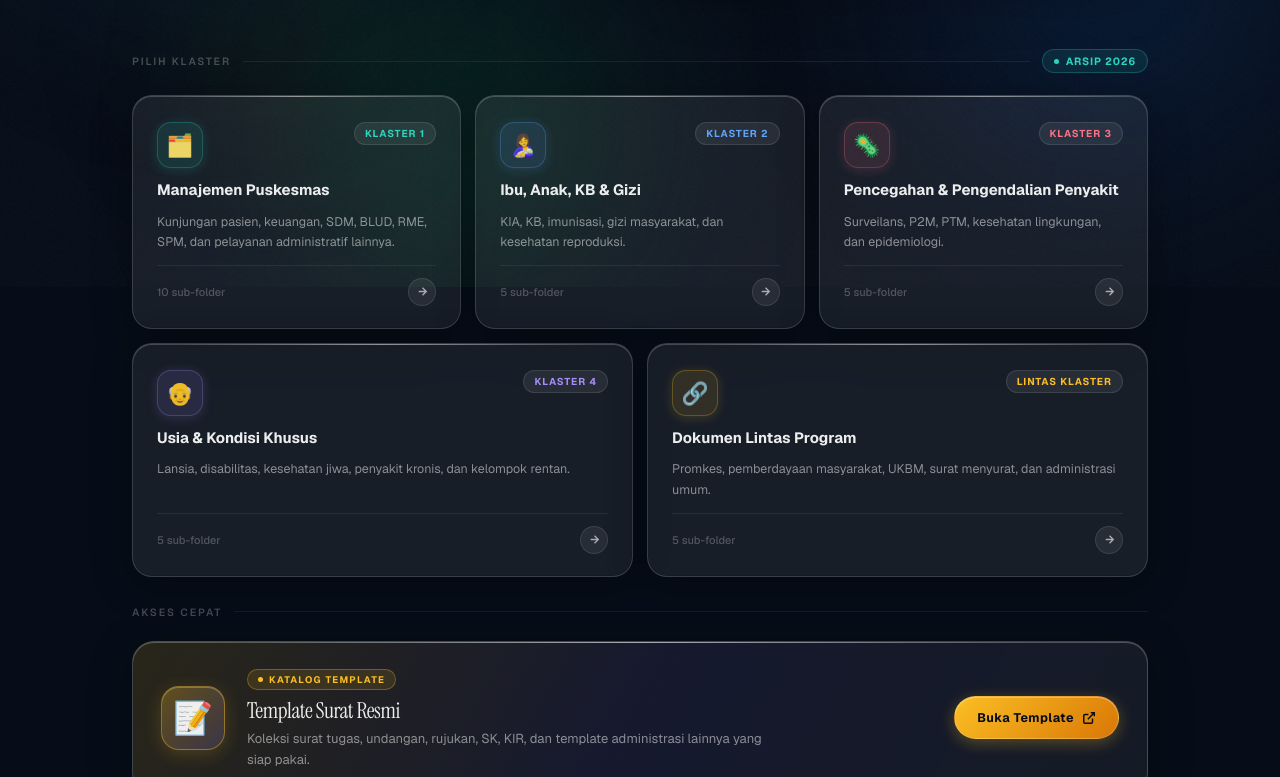
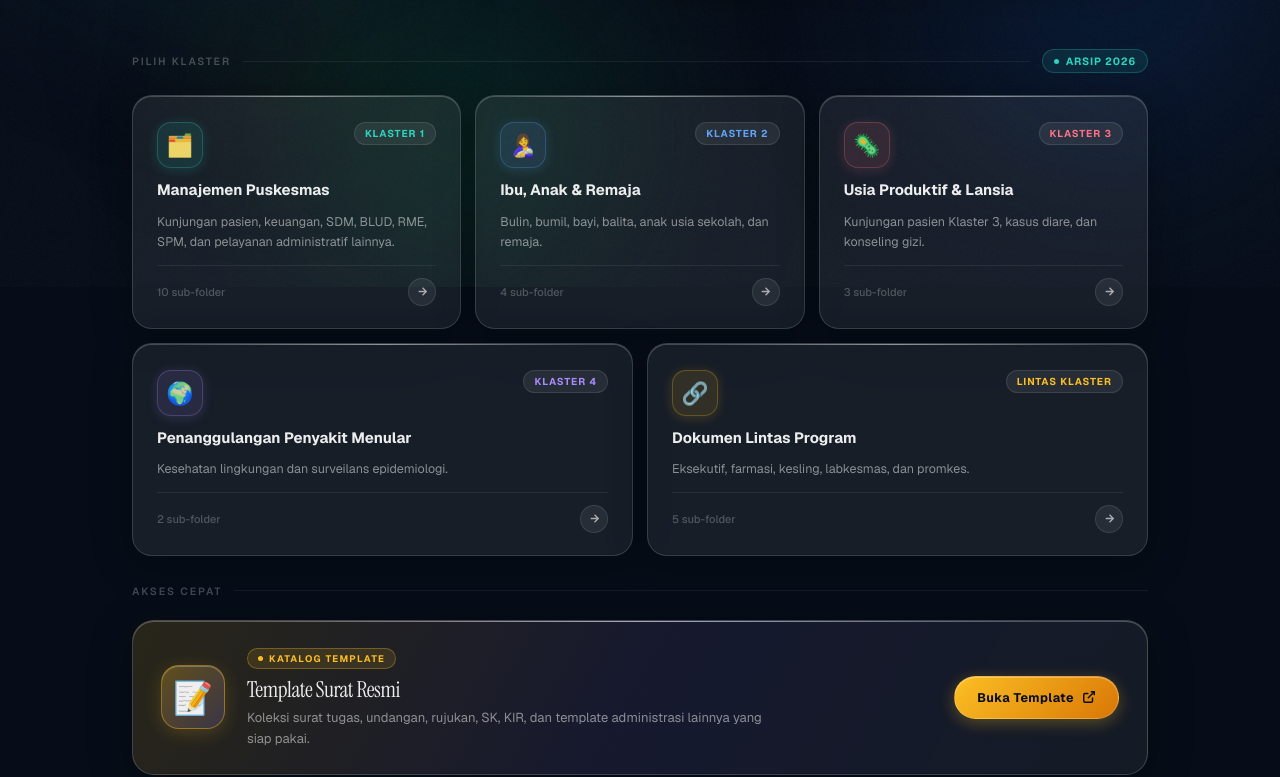
Before and after one commit to rydfdli/sipadu, a plain HTML site: page index.html in a window 1280 px wide. Shown: the part 513-1290 px from the top of the page. Drawn offline with nearby package versions, Linux system fonts and the light colour scheme.

Commit message:
Update cluster titles and descriptions for improved clarity; modify template URL and alert message for unavailable folders

```diff
--- a/index.html
+++ b/index.html
@@ -650,27 +650,27 @@ footer {
       </div>
       <div class="gcard" style="--c:var(--blue);--glow:radial-gradient(circle at 50% 0%,rgba(96,165,250,0.13),transparent 65%);--ic-bg:rgba(96,165,250,0.12);--ic-border:rgba(96,165,250,0.25);--ic-shadow:rgba(96,165,250,0.18);" onclick="goKlaster('k2')">
         <div class="gc-top"><div class="gc-icon">🤱</div><span class="gc-badge" style="--c:var(--blue)">Klaster 2</span></div>
-        <div class="gc-title">Ibu, Anak, KB &amp; Gizi</div>
-        <div class="gc-desc">KIA, KB, imunisasi, gizi masyarakat, dan kesehatan reproduksi.</div>
-        <div class="gc-footer"><span class="gc-sub">5 sub-folder</span><div class="gc-arrow" style="--c:var(--blue);--c-glow:rgba(96,165,250,0.4)"><svg width="13" height="13" viewBox="0 0 24 24" fill="none" stroke="rgba(255,255,255,0.6)" stroke-width="2.5"><path d="M5 12h14M12 5l7 7-7 7"/></svg></div></div>
+        <div class="gc-title">Ibu, Anak &amp; Remaja</div>
+        <div class="gc-desc">Bulin, bumil, bayi, balita, anak usia sekolah, dan remaja.</div>
+        <div class="gc-footer"><span class="gc-sub">4 sub-folder</span><div class="gc-arrow" style="--c:var(--blue);--c-glow:rgba(96,165,250,0.4)"><svg width="13" height="13" viewBox="0 0 24 24" fill="none" stroke="rgba(255,255,255,0.6)" stroke-width="2.5"><path d="M5 12h14M12 5l7 7-7 7"/></svg></div></div>
       </div>
       <div class="gcard" style="--c:var(--coral);--glow:radial-gradient(circle at 50% 0%,rgba(251,113,133,0.13),transparent 65%);--ic-bg:rgba(251,113,133,0.12);--ic-border:rgba(251,113,133,0.25);--ic-shadow:rgba(251,113,133,0.18);" onclick="goKlaster('k3')">
         <div class="gc-top"><div class="gc-icon">🦠</div><span class="gc-badge" style="--c:var(--coral)">Klaster 3</span></div>
-        <div class="gc-title">Pencegahan &amp; Pengendalian Penyakit</div>
-        <div class="gc-desc">Surveilans, P2M, PTM, kesehatan lingkungan, dan epidemiologi.</div>
-        <div class="gc-footer"><span class="gc-sub">5 sub-folder</span><div class="gc-arrow" style="--c:var(--coral);--c-glow:rgba(251,113,133,0.4)"><svg width="13" height="13" viewBox="0 0 24 24" fill="none" stroke="rgba(255,255,255,0.6)" stroke-width="2.5"><path d="M5 12h14M12 5l7 7-7 7"/></svg></div></div>
+        <div class="gc-title">Usia Produktif &amp; Lansia</div>
+        <div class="gc-desc">Kunjungan pasien Klaster 3, kasus diare, dan konseling gizi.</div>
+        <div class="gc-footer"><span class="gc-sub">3 sub-folder</span><div class="gc-arrow" style="--c:var(--coral);--c-glow:rgba(251,113,133,0.4)"><svg width="13" height="13" viewBox="0 0 24 24" fill="none" stroke="rgba(255,255,255,0.6)" stroke-width="2.5"><path d="M5 12h14M12 5l7 7-7 7"/></svg></div></div>
       </div>
       <div class="last-row">
         <div class="gcard" style="--c:var(--purple);--glow:radial-gradient(circle at 50% 0%,rgba(167,139,250,0.13),transparent 65%);--ic-bg:rgba(167,139,250,0.12);--ic-border:rgba(167,139,250,0.25);--ic-shadow:rgba(167,139,250,0.18);" onclick="goKlaster('k4')">
-          <div class="gc-top"><div class="gc-icon">👴</div><span class="gc-badge" style="--c:var(--purple)">Klaster 4</span></div>
-          <div class="gc-title">Usia &amp; Kondisi Khusus</div>
-          <div class="gc-desc">Lansia, disabilitas, kesehatan jiwa, penyakit kronis, dan kelompok rentan.</div>
-          <div class="gc-footer"><span class="gc-sub">5 sub-folder</span><div class="gc-arrow" style="--c:var(--purple);--c-glow:rgba(167,139,250,0.4)"><svg width="13" height="13" viewBox="0 0 24 24" fill="none" stroke="rgba(255,255,255,0.6)" stroke-width="2.5"><path d="M5 12h14M12 5l7 7-7 7"/></svg></div></div>
+          <div class="gc-top"><div class="gc-icon">🌍</div><span class="gc-badge" style="--c:var(--purple)">Klaster 4</span></div>
+          <div class="gc-title">Penanggulangan Penyakit Menular</div>
+          <div class="gc-desc">Kesehatan lingkungan dan surveilans epidemiologi.</div>
+          <div class="gc-footer"><span class="gc-sub">2 sub-folder</span><div class="gc-arrow" style="--c:var(--purple);--c-glow:rgba(167,139,250,0.4)"><svg width="13" height="13" viewBox="0 0 24 24" fill="none" stroke="rgba(255,255,255,0.6)" stroke-width="2.5"><path d="M5 12h14M12 5l7 7-7 7"/></svg></div></div>
         </div>
         <div class="gcard" style="--c:var(--gold);--glow:radial-gradient(circle at 50% 0%,rgba(251,191,36,0.13),transparent 65%);--ic-bg:rgba(251,191,36,0.12);--ic-border:rgba(251,191,36,0.25);--ic-shadow:rgba(251,191,36,0.18);" onclick="goKlaster('lk')">
           <div class="gc-top"><div class="gc-icon">🔗</div><span class="gc-badge" style="--c:var(--gold)">Lintas Klaster</span></div>
           <div class="gc-title">Dokumen Lintas Program</div>
-          <div class="gc-desc">Promkes, pemberdayaan masyarakat, UKBM, surat menyurat, dan administrasi umum.</div>
+          <div class="gc-desc">Eksekutif, farmasi, kesling, labkesmas, dan promkes.</div>
           <div class="gc-footer"><span class="gc-sub">5 sub-folder</span><div class="gc-arrow" style="--c:var(--gold);--c-glow:rgba(251,191,36,0.4)"><svg width="13" height="13" viewBox="0 0 24 24" fill="none" stroke="rgba(255,255,255,0.6)" stroke-width="2.5"><path d="M5 12h14M12 5l7 7-7 7"/></svg></div></div>
         </div>
       </div>
@@ -716,7 +716,7 @@ const NAMA_BULAN = ['Januari','Februari','Maret','April','Mei','Juni','Juli','Ag
 const SLUG_BULAN = ['JAN','FEB','MAR','APR','MEI','JUN','JUL','AGU','SEP','OKT','NOV','DES'];
 
 /* URL Katalog Template Surat */
-const URL_TEMPLATE = 'https://srv1598234.hstgr.cloud/s/ID_TEMPLATE_SURAT';
+const URL_TEMPLATE = 'https://srv1598234.hstgr.cloud/s/FirQr4J4bG5D7Hx';
 
 function openTemplate(e) {
   e.preventDefault();
@@ -753,53 +753,47 @@ const KLASTER_DATA = {
   k2: {
     id:'k2', emoji:'🤱', label:'Klaster 2', color:'var(--blue)',
     icBg:'rgba(96,165,250,0.12)', icBorder:'rgba(96,165,250,0.25)', icShadow:'rgba(96,165,250,0.18)',
-    title:'Ibu, Anak, KB & Gizi',
-    desc:'Dokumen pelayanan kesehatan ibu, bayi, balita, keluarga berencana, dan gizi masyarakat.',
+    title:'Ibu, Anak & Remaja',
+    desc:'Pelayanan kesehatan menurut siklus hidup — dari kehamilan, bayi, balita, usia sekolah, hingga remaja.',
     folders: [
-      { slug:'IBU',        emoji:'🤰', title:'Kesehatan Ibu',         desc:'ANC, persalinan, nifas, dan laporan KIA bulanan.',    tag:'ANC · KIA · Nifas' },
-      { slug:'ANAK',       emoji:'👶', title:'Kesehatan Anak',         desc:'MTBS, tumbuh kembang, DDTK bayi dan balita.',         tag:'MTBS · DDTK' },
-      { slug:'KB',         emoji:'💊', title:'Keluarga Berencana',     desc:'Laporan KB, akseptor, dan pencapaian program.',       tag:'Akseptor · KB' },
-      { slug:'IMUNISASI',  emoji:'💉', title:'Imunisasi',              desc:'Laporan imunisasi rutin, BIAS, dan cakupan UCI.',     tag:'UCI · BIAS' },
-      { slug:'GIZI',       emoji:'🥗', title:'Gizi Masyarakat',        desc:'Laporan gizi balita, bumil KEK, stunting, dan PMT.',  tag:'Stunting · PMT' },
+      { slug:'BULIN_BUMIL', emoji:'🤰', title:'Bulin & Bumil',           desc:'Pelayanan ibu hamil (ANC), ibu bersalin, dan nifas.',          tag:'ANC · Persalinan · Nifas' },
+      { slug:'BALITA_BAYI', emoji:'👶', title:'Balita & Bayi',           desc:'Pelayanan dan pemantauan kesehatan bayi dan balita.',           tag:'Bayi · Balita · DDTK' },
+      { slug:'USIA_6_9',    emoji:'🧒', title:'Usia 6 s/d 9 Tahun',       desc:'Pelayanan kesehatan anak usia sekolah dasar.',                  tag:'Anak Sekolah · UKS' },
+      { slug:'REMAJA',      emoji:'🧑', title:'Usia Remaja',              desc:'Pelayanan kesehatan remaja dan PKPR.',                          tag:'PKPR · Remaja' },
     ]
   },
   k3: {
     id:'k3', emoji:'🦠', label:'Klaster 3', color:'var(--coral)',
     icBg:'rgba(251,113,133,0.12)', icBorder:'rgba(251,113,133,0.25)', icShadow:'rgba(251,113,133,0.18)',
-    title:'Pencegahan & Pengendalian Penyakit',
-    desc:'Surveilans epidemiologi, pengendalian penyakit menular dan tidak menular, serta kesehatan lingkungan.',
+    title:'Usia Produktif & Lansia',
+    desc:'Pelayanan kasus diare, konseling gizi, dan dokumentasi kunjungan pasien Klaster 3.',
     folders: [
-      { slug:'SURVEILANS', emoji:'🔬', title:'Surveilans & Epidemiologi',    desc:'Laporan W2, KLB, dan data epidemiologi mingguan.',  tag:'W2 · KLB · Epid' },
-      { slug:'P2M',        emoji:'🫁', title:'P2M — Penyakit Menular',        desc:'TB, HIV, DBD, malaria, pneumonia, dan diare.',     tag:'TB · HIV · DBD' },
-      { slug:'PTM',        emoji:'🫀', title:'PTM — Tidak Menular',           desc:'Hipertensi, DM, kanker, dan posbindu.',            tag:'HTN · DM · PTM' },
-      { slug:'KESLING',    emoji:'🌿', title:'Kesehatan Lingkungan',          desc:'Sanitasi, air bersih, TTU, TPM, dan STBM.',        tag:'Sanitasi · STBM' },
-      { slug:'KESOR',      emoji:'🧴', title:'Kesehatan Kerja & Olahraga',    desc:'Dokumen kesehatan kerja, K3, dan kebugaran.',      tag:'K3 · Kebugaran' },
+      { slug:'KUNJUNGAN',      emoji:'🚪', title:'Kunjungan Pasien',     desc:'Data kunjungan pasien khusus untuk pelayanan Klaster 3.',     tag:'Harian · Bulanan' },
+      { slug:'DIARE',          emoji:'💧', title:'Diare',                 desc:'Laporan kasus, pelayanan, dan pencegahan diare.',             tag:'Kasus · Pelayanan' },
+      { slug:'KONSELING_GIZI', emoji:'🥗', title:'Konseling Gizi',        desc:'Dokumentasi konseling gizi pasien dan keluarga.',             tag:'Konseling · Gizi' },
     ]
   },
   k4: {
-    id:'k4', emoji:'👴', label:'Klaster 4', color:'var(--purple)',
+    id:'k4', emoji:'🌍', label:'Klaster 4', color:'var(--purple)',
     icBg:'rgba(167,139,250,0.12)', icBorder:'rgba(167,139,250,0.25)', icShadow:'rgba(167,139,250,0.18)',
-    title:'Usia & Kondisi Khusus',
-    desc:'Dokumen pelayanan kelompok rentan — lansia, penyandang disabilitas, kesehatan jiwa, dan kondisi kronis.',
+    title:'Penanggulangan Penyakit Menular',
+    desc:'Pengelolaan kesehatan lingkungan dan surveilans epidemiologi untuk pencegahan penyakit menular.',
     folders: [
-      { slug:'LANSIA',     emoji:'👵', title:'Kesehatan Lansia',         desc:'Posyandu lansia, skrining, dan laporan pelayanan.',  tag:'Posyandu Lansia' },
-      { slug:'JIWA',       emoji:'🧠', title:'Kesehatan Jiwa',           desc:'ODGJ, napza, dan laporan kesehatan jiwa masyarakat.',tag:'ODGJ · Napza' },
-      { slug:'DISABILITAS',emoji:'♿', title:'Disabilitas',              desc:'Pendataan, pelayanan, dan dokumen disabilitas.',      tag:'Inklusi · Difabel' },
-      { slug:'UKS',        emoji:'🏫', title:'Kesehatan Sekolah (UKS)',  desc:'UKS, PKPR, dan kesehatan remaja.',                    tag:'UKS · PKPR' },
-      { slug:'GIGI',       emoji:'🦷', title:'Kesehatan Gigi & Mulut',   desc:'UKGM, UKGS, dan laporan pelayanan gigi.',             tag:'UKGM · UKGS' },
+      { slug:'KESLING',    emoji:'🌿', title:'Kesehatan Lingkungan',      desc:'Sanitasi, air bersih, TTU, TPM, dan STBM.',                  tag:'Sanitasi · STBM' },
+      { slug:'SURVEILANS', emoji:'🔬', title:'Surveilans & Epidemiologi', desc:'Laporan W2, KLB, dan data epidemiologi mingguan.',           tag:'W2 · KLB · Epid' },
     ]
   },
   lk: {
     id:'lk', emoji:'🔗', label:'Lintas Klaster', color:'var(--gold)',
     icBg:'rgba(251,191,36,0.12)', icBorder:'rgba(251,191,36,0.25)', icShadow:'rgba(251,191,36,0.18)',
     title:'Dokumen Lintas Program',
-    desc:'Arsip administrasi umum, promosi kesehatan, dan dokumen yang mencakup lebih dari satu klaster.',
+    desc:'Arsip program yang mencakup lebih dari satu klaster — eksekutif, farmasi, laboratorium, dan promkes.',
     folders: [
-      { slug:'PROMKES',      emoji:'📢', title:'Promosi Kesehatan',         desc:'Materi KIE, penyuluhan, dan media promkes.',           tag:'KIE · Promkes' },
-      { slug:'PEMBERDAYAAN', emoji:'🏘️', title:'Pemberdayaan Masyarakat',   desc:'SMD, MMD, desa siaga, dan laporan UKBM.',              tag:'SMD · MMD · UKBM' },
-      { slug:'UKBM',         emoji:'🏪', title:'UKBM (Posyandu dll)',        desc:'Posyandu, posbindu, poskestren, dan laporan UKBM.',    tag:'Posyandu · Poskestren' },
-      { slug:'SURAT',        emoji:'📬', title:'Surat Menyurat',             desc:'Surat masuk, surat keluar, dan disposisi.',            tag:'Arsip Surat' },
-      { slug:'ADMIN',        emoji:'📁', title:'Administrasi Umum',          desc:'Notulen rapat, SK, dan dokumen administrasi lainnya.',tag:'SK · Notulen' },
+      { slug:'EKSEKUTIF', emoji:'📈', title:'Laporan Eksekutif',      desc:'Laporan ringkas kinerja untuk pimpinan dan Dinkes.',           tag:'Pimpinan · Dinkes' },
+      { slug:'FARMASI',   emoji:'💊', title:'Farmasi',                 desc:'Manajemen obat, LPLPO, dan pelaporan kefarmasian.',            tag:'LPLPO · Obat' },
+      { slug:'KESLING',   emoji:'🌿', title:'Kesehatan Lingkungan',    desc:'Sanitasi, air bersih, TTU, TPM, dan STBM lintas program.',     tag:'Sanitasi · STBM' },
+      { slug:'LABKESMAS', emoji:'🧪', title:'Labkesmas',               desc:'Laporan laboratorium kesehatan masyarakat.',                   tag:'Lab · Pemeriksaan' },
+      { slug:'PROMKES',   emoji:'📢', title:'Promosi Kesehatan',       desc:'Materi KIE, penyuluhan, dan media promkes.',                   tag:'KIE · Promkes' },
     ]
   }
 };
@@ -815,6 +809,7 @@ const URL_DRIVE = {
   '2026_K1_JAN_SDM': 'https://srv1598234.hstgr.cloud/s/xWKTecpQkJSGkrZ',
   '2026_K1_JAN_RME': 'https://srv1598234.hstgr.cloud/s/geF2o8HJS8C35fa',
   '2026_K1_JAN_SURAT_KET': 'https://srv1598234.hstgr.cloud/s/eqFoRxSZMMTPnH9',
+  '2026_K1_JAN_KEUANGAN': 'https://srv1598234.hstgr.cloud/s/rzceas9YYnrHKHN',
 
   '2026_K1_FEB_KUNJUNGAN': 'https://srv1598234.hstgr.cloud/s/2tBJYJQDQS3F8PD',
   '2026_K1_FEB_LAP_EKSEKUTIF': 'https://srv1598234.hstgr.cloud/s/3756DEJa6msaN7F',
@@ -822,6 +817,7 @@ const URL_DRIVE = {
   '2026_K1_FEB_SDM': 'https://srv1598234.hstgr.cloud/s/GxCqLFiDfZr9dGd',
   '2026_K1_FEB_RME': 'https://srv1598234.hstgr.cloud/s/2tBJYJQDQS3F8PD',
   '2026_K1_FEB_SURAT_KET': 'https://srv1598234.hstgr.cloud/s/arJg29EQCNWYfNm',
+  '2026_K1_FEB_KEUANGAN': 'https://srv1598234.hstgr.cloud/s/rzceas9YYnrHKHN',
 
   '2026_K1_MAR_KUNJUNGAN': 'https://srv1598234.hstgr.cloud/s/9rGq7eZWcN6PMiS',
   '2026_K1_MAR_LAP_EKSEKUTIF': 'https://srv1598234.hstgr.cloud/s/9QHgRGMLTnNcbQq',
@@ -829,6 +825,7 @@ const URL_DRIVE = {
   '2026_K1_MAR_SDM': 'https://srv1598234.hstgr.cloud/s/gj763dqmdGo75fe',
   '2026_K1_MAR_RME': 'https://srv1598234.hstgr.cloud/s/mQrw7HNgXW7ks8Z',
   '2026_K1_MAR_SURAT_KET': 'https://srv1598234.hstgr.cloud/s/Msw9nMFNfrBkLBS',
+  '2026_K1_MAR_KEUANGAN': 'https://srv1598234.hstgr.cloud/s/rzceas9YYnrHKHN',
 
   '2026_K1_APR_KUNJUNGAN': 'https://srv1598234.hstgr.cloud/s/rt8yPQPFMGgxNk9',
   '2026_K1_APR_LAP_EKSEKUTIF': 'https://srv1598234.hstgr.cloud/s/fjngMe6dQi3LfZj',
@@ -836,6 +833,33 @@ const URL_DRIVE = {
   '2026_K1_APR_SDM': 'https://srv1598234.hstgr.cloud/s/9ytSroWXNFpG34B',
   '2026_K1_APR_RME': 'https://srv1598234.hstgr.cloud/s/qa6f78S5aFTCZ6W',
   '2026_K1_APR_SURAT_KET': 'https://srv1598234.hstgr.cloud/s/JSpo3fpksyiJJRy',
+  '2026_K1_APR_KEUANGAN': 'https://srv1598234.hstgr.cloud/s/rzceas9YYnrHKHN',
+
+  '2026_K2_JAN_BULIN_BUMIL': 'https://srv1598234.hstgr.cloud/s/SZR3gCZSCpAM8zt',
+  '2026_K2_JAN_BALITA_BAYI': 'https://srv1598234.hstgr.cloud/s/278Zn87i6GCNNTs',
+  '2026_K2_JAN_USIA_6_9': 'https://srv1598234.hstgr.cloud/s/9RetZxG4qZLktB7',
+  '2026_K2_JAN_REMAJA': 'https://srv1598234.hstgr.cloud/s/EywWmxK8caAcDob',
+
+
+  '2026_K3_JAN_KUNJUNGAN': 'https://srv1598234.hstgr.cloud/s/gbwGtn3wN8i757P',
+  '2026_K3_JAN_KONSELING_GIZI': 'https://srv1598234.hstgr.cloud/s/4EbHwxd4rCHxaq4',
+
+  '2026_K4_JAN_KESLING': 'https://srv1598234.hstgr.cloud/s/Hfaker2DS3fSm9o',
+  '2026_K4_FEB_KESLING': 'https://srv1598234.hstgr.cloud/s/Hfaker2DS3fSm9o',
+  '2026_K4_MAR_KESLING': 'https://srv1598234.hstgr.cloud/s/Hfaker2DS3fSm9o',
+  '2026_K4_APR_KESLING': 'https://srv1598234.hstgr.cloud/s/Hfaker2DS3fSm9o',
+
+  '2026_K4_JAN_SURVEILANS': 'https://srv1598234.hstgr.cloud/s/Hfaker2DS3fSm9o',
+  '2026_K4_FEB_SURVEILANS': 'https://srv1598234.hstgr.cloud/s/Hfaker2DS3fSm9o',
+  '2026_K4_MAR_SURVEILANS': 'https://srv1598234.hstgr.cloud/s/Hfaker2DS3fSm9o',
+  '2026_K4_APR_SURVEILANS': 'https://srv1598234.hstgr.cloud/s/Hfaker2DS3fSm9o',
+
+  '2026_LK_JAN_EKSEKUTIF': 'https://srv1598234.hstgr.cloud/s/oykX3b9pY54kwqZ',
+  '2026_LK_FEB_EKSEKUTIF': 'https://srv1598234.hstgr.cloud/s/yA6rZbpCxSqtWej',
+  '2026_LK_MAR_EKSEKUTIF': 'https://srv1598234.hstgr.cloud/s/jwkSJJ2R5mGPF8A',
+
+
+
 };
 
 /* Fungsi resolver URL */
@@ -850,7 +874,7 @@ function getDriveUrl(tahun, klasterId, bulanIdx, subfolderSlug) {
 let state = {
   klasterAktif: null,
   tahun: TAHUN_AKTIF,
-  bulan: new Date().getMonth(),
+  bulan: 0,
 };
 
 function goHome() {
@@ -874,7 +898,7 @@ function openSubfolder(subfolderSlug, namaTopik, e) {
   e.stopPropagation();
   const url = getDriveUrl(state.tahun, state.klasterAktif, state.bulan, subfolderSlug);
   if (url.startsWith('ID_')) {
-    alert(`Folder belum tersedia.\n\nPeriode: ${NAMA_BULAN[state.bulan]} ${state.tahun}\nKlaster: ${KLASTER_DATA[state.klasterAktif].label}\nTopik: ${namaTopik}\n\nAdmin belum mengunggah dokumen untuk sub-folder ini.\n Pilih bulan lainnya atau Silakan hubungi admin untuk informasi lebih lanjut.`);
+    alert(`Folder belum tersedia.\n\nPeriode: ${NAMA_BULAN[state.bulan]} ${state.tahun}\nKlaster: ${KLASTER_DATA[state.klasterAktif].label}\nTopik: ${namaTopik}\n\nAdmin belum mengunggah dokumen untuk sub-folder ini.\nSilakan hubungi admin untuk informasi lebih lanjut.`);
     return;
   }
   window.open(url, '_blank');
```
